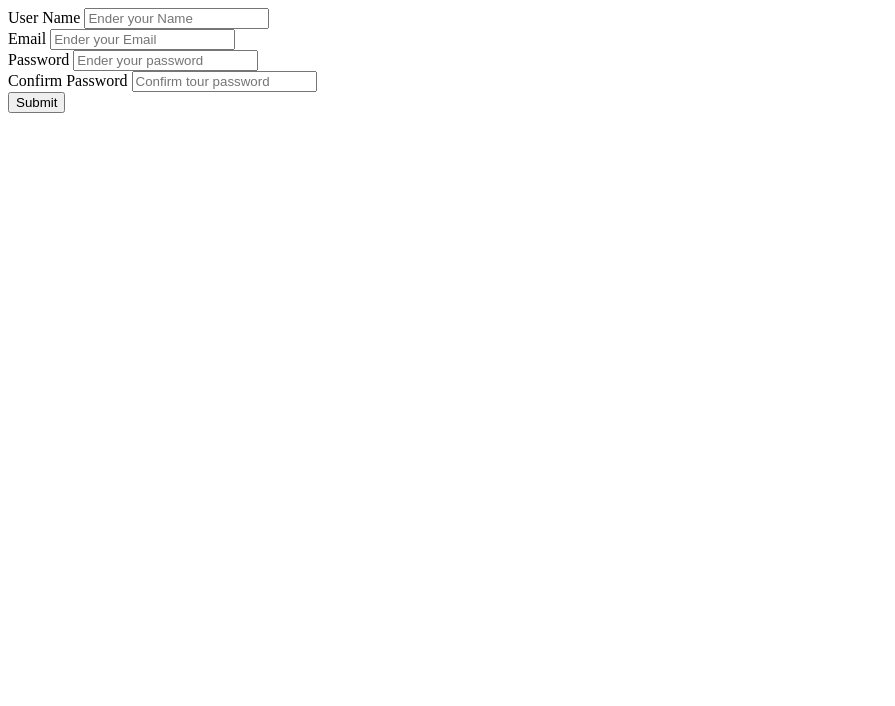
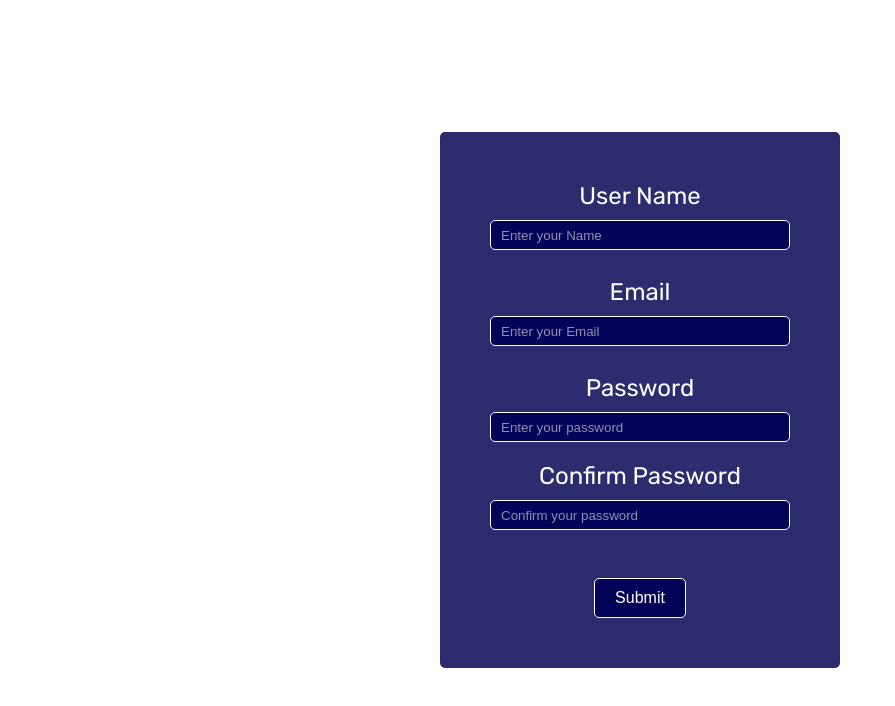
Before and after one commit to Bioreflector/Form-DZ, a plain HTML site: page index.html in a window 1280 px wide. Shown: the whole page, without its empty margins (0-895 px from the left). Drawn offline with Linux system fonts and the light colour scheme.

Commit message:
maked style for form

```diff
--- a/index.html
+++ b/index.html
@@ -4,35 +4,42 @@
     <meta charset="UTF-8">
     <meta http-equiv="X-UA-Compatible" content="IE=edge">
     <meta name="viewport" content="width=device-width, initial-scale=1.0">
+    <link rel="preconnect" href="https://fonts.googleapis.com">
+    <link rel="preconnect" href="https://fonts.gstatic.com" crossorigin>
+    <link href="https://fonts.googleapis.com/css2?family=Rubik:wght@400;500&display=swap" rel="stylesheet">
     <link rel="stylesheet" href="style.css">
     <title>Document</title>
 </head>
 <body>
-    <div class="wrapper">
+    <div class="wrapper-form">
         <form action="" id="formReg" >
             <div class="input-groug">
                 <label for="userName">User Name</label>
-                <input type="text" id="userName" name="userName" placeholder="Ender your Name">
-                <span class="erro-masage"></span>
+                <input type="text" id="userName" name="userName" placeholder="Enter your Name">
+                <span class="error-masage"></span>
             </div>
             <div class="input-groug">
                 <label for="email">Email</label>
-                <input type="text" id="email" name="email" placeholder="Ender your Email">
-                <span class="erro-masage"></span>
+                <input type="text" id="email" name="email" placeholder="Enter your Email">
+                <span class="error-masage"></span>
             </div>
             <div class="input-groug">
                 <label for="password">Password</label>
-                <input type="password" id="password" name="password" placeholder="Ender your password">
+                <input type="password" id="password" name="password" placeholder="Enter your password">
                 <span class="erro-masage"></span>
             </div>
             <div class="input-groug">
                 <label for="confirmPassword">Confirm Password</label>
-                <input type="password" id="confirmPassword" name="confirmPassword" placeholder="Confirm tour password">
-                <span class="erro-masage"></span>
+                <input type="password" id="confirmPassword" name="confirmPassword" placeholder="Confirm your password">
+                <span class="error-masage"></span>
             </div>
-            <button>Submit</button>
+            <div class="form-btn-box">
+                <button class="form-btn">Submit</button>
+            </div>
+
         </form>
     </div>
+
     <script src="script.js"></script>
 </body>
 </html>
--- a/style.css
+++ b/style.css
@@ -0,0 +1,68 @@
+*{
+    box-sizing: border-box;
+    margin: 0;
+    padding: 0;
+}
+.wrapper-form{
+    display: flex;
+    height: 100vh;
+    align-items: center;
+    justify-content: center;
+}
+#formReg{
+    width: 400px;
+    padding: 50px;
+    background-color: rgba(1, 1, 82, 0.829);
+    border-radius: 5px;
+}
+.input-groug{
+    display:flex;
+    flex-direction: column;
+    align-items: center;
+    margin-bottom: 20px;
+}
+.input-groug label{
+    margin-bottom: 10px;
+    font-size: 24px;
+    color: white;
+    font-family: 'Rubik', sans-serif;
+}
+.input-groug input{
+    width: 100%;
+    height: 30px;
+    padding-left: 10px;
+    border-radius: 5px;
+    border: none;
+    background-color:rgb(3, 3, 87);;
+    border: 1px solid white;
+    color: white;
+}
+.input-groug input::placeholder{
+    color: rgba(255, 255, 255, 0.562);
+}
+.form-btn{
+    border: none;
+    border-radius: 5px;
+    padding: 10px 20px;
+    font-size: 16px;
+    color: white;
+    background-color: rgb(3, 3, 87);
+    transition: all ease 0.5s;
+    border: 1px solid white;
+}
+.form-btn:hover{
+   background-color: white;
+   color: rgb(3, 3, 87);
+}
+.form-btn-box{
+    text-align: center;
+    padding-top: 20px;
+
+}
+.error-masage{
+    width: 100%;
+    font-size: 14px;
+    color: rgb(139, 1, 1);
+    padding-top: 8px;
+    text-align: start;
+}
```
